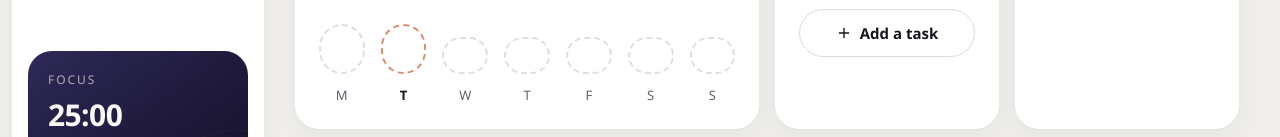
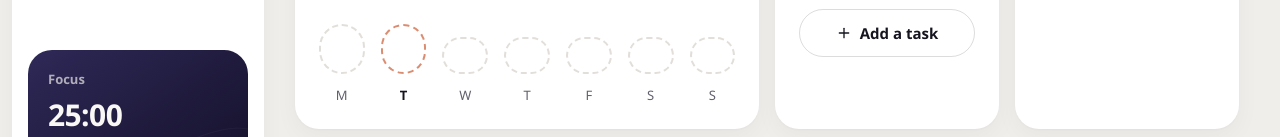
Before and after one commit to dominikkoenitzer/Zephyr, a React (Vite) app: page / in a window 1280 px wide. Shown: the part 559-696 px from the top of the page. Built offline with nearby package versions, Linux system fonts and the light colour scheme.

Commit message:
Set the sidebar card's state label in sentence case

```diff
--- a/src/components/Layout/Sidebar.jsx
+++ b/src/components/Layout/Sidebar.jsx
@@ -51,7 +51,7 @@
 
   return (
     <NightSurface className="p-5">
-      <p className="text-[12px] font-medium uppercase tracking-[0.16em] text-hero-foreground/65">{label}</p>
+      <p className="text-[13px] font-semibold text-hero-foreground/65">{label}</p>
       {live ? (
         <>
           <p className="mt-2 text-3xl font-semibold tabular-nums tracking-[-0.02em]">{formatTime(timer.timeLeft)}</p>
```
